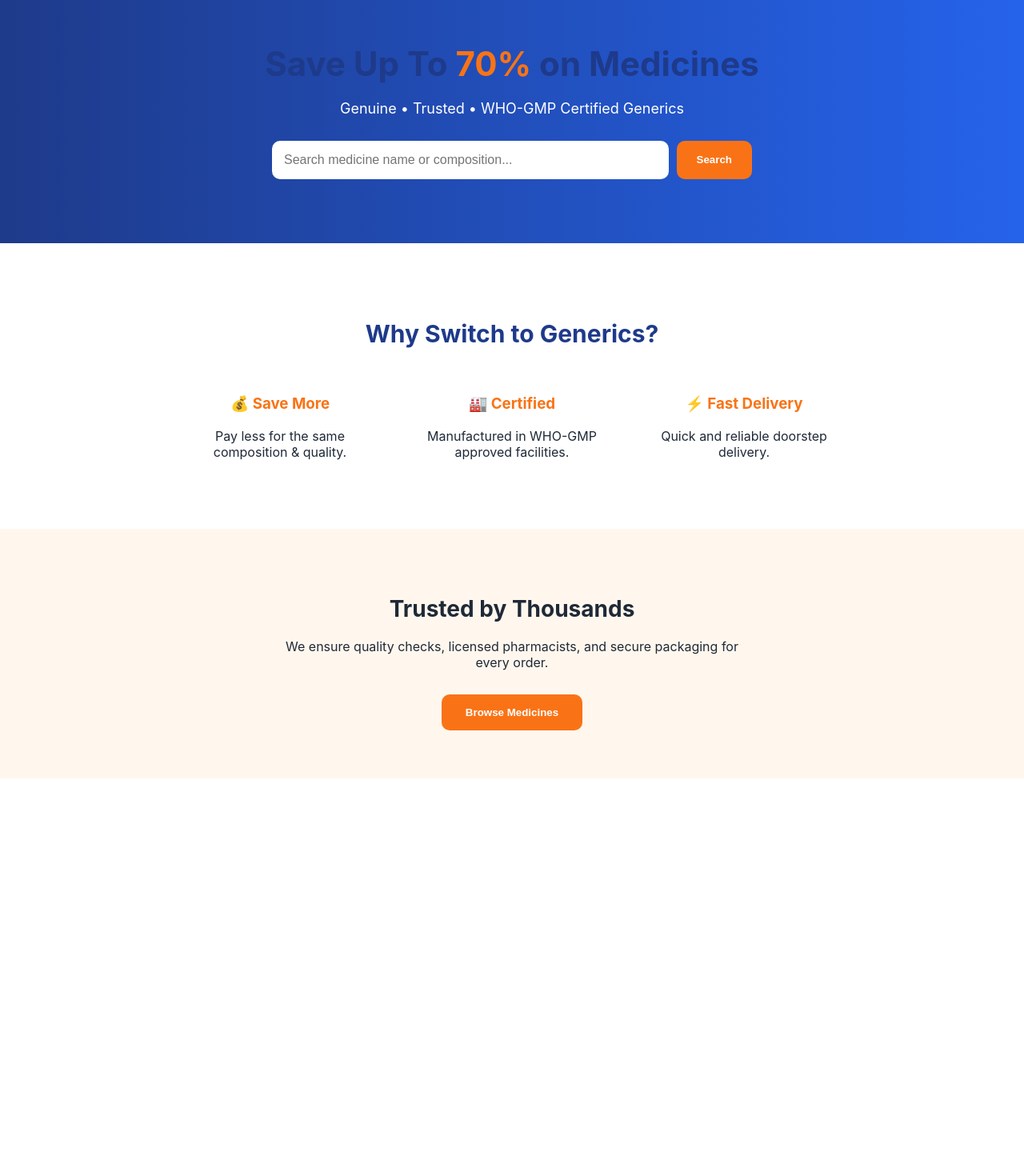
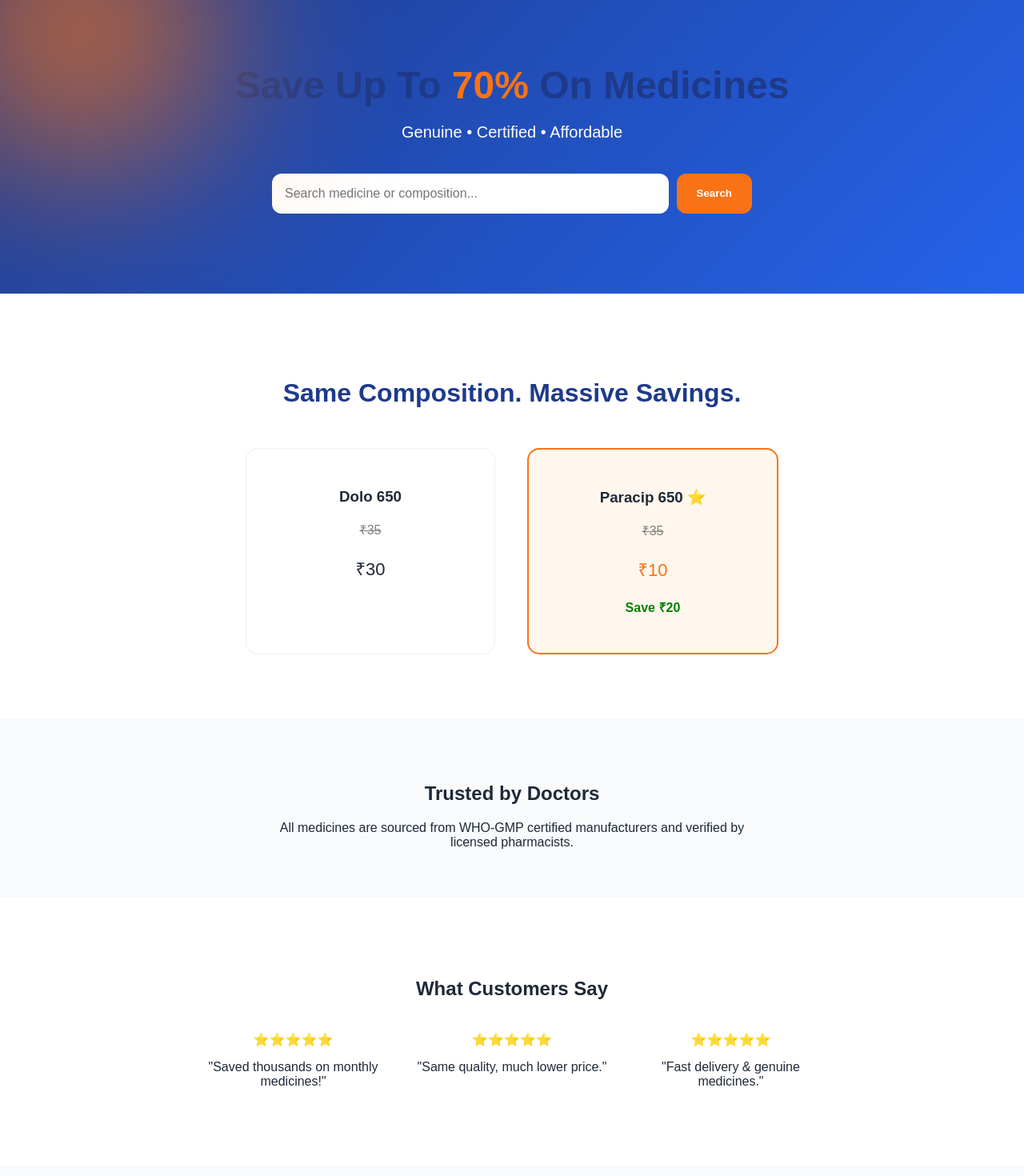
Before and after one commit to azees4997-spec/qurify-app, a Next.js app: page / in a window 1280 px wide. Shown: the part 120-1590 px from the top of the page at 80% size. Before the commit the page ends 1093 px from the top, so only its background shows below. Built offline with nearby package versions, Linux system fonts and the light colour scheme; no server answers.

Commit message:
Update page.js

```diff
--- a/app/page.js
+++ b/app/page.js
@@ -1,11 +1,32 @@
 "use client";
 
-import { useState } from "react";
+import { useEffect, useState } from "react";
 import { useRouter } from "next/navigation";
 
 export default function Home() {
   const [search, setSearch] = useState("");
+  const [count, setCount] = useState(0);
   const router = useRouter();
+
+  // Animated Savings Counter
+  useEffect(() => {
+    let start = 0;
+    const end = 70;
+    const duration = 1500;
+    const incrementTime = 20;
+    const step = end / (duration / incrementTime);
+
+    const counter = setInterval(() => {
+      start += step;
+      if (start >= end) {
+        start = end;
+        clearInterval(counter);
+      }
+      setCount(Math.floor(start));
+    }, incrementTime);
+
+    return () => clearInterval(counter);
+  }, []);
 
   const handleSearch = () => {
     if (search.trim() !== "") {
@@ -16,26 +37,47 @@
   };
 
   return (
-    <div style={{ background: "#ffffff" }}>
+    <div style={{ fontFamily: "Arial, sans-serif", background: "#fff" }}>
 
       {/* HERO SECTION */}
       <section
         style={{
-          padding: "80px 20px",
+          padding: "100px 20px",
           textAlign: "center",
-          background: "linear-gradient(to right, #1E3A8A, #2563eb)",
+          background: "linear-gradient(135deg, #1E3A8A, #2563EB)",
           color: "white",
+          position: "relative",
+          overflow: "hidden",
         }}
       >
-        <h1 style={{ fontSize: 42, marginBottom: 20 }}>
-          Save Up To <span style={{ color: "#F97316" }}>70%</span> on Medicines
+        {/* Animated Background Glow */}
+        <div
+          style={{
+            position: "absolute",
+            width: 300,
+            height: 300,
+            background: "#F97316",
+            borderRadius: "50%",
+            filter: "blur(120px)",
+            top: -50,
+            left: -50,
+            animation: "pulse 6s infinite",
+          }}
+        />
+
+        <h1 style={{ fontSize: 48, marginBottom: 20 }}>
+          Save Up To{" "}
+          <span style={{ color: "#F97316" }}>
+            {count}%
+          </span>{" "}
+          On Medicines
         </h1>
 
-        <p style={{ fontSize: 18, marginBottom: 30 }}>
-          Genuine • Trusted • WHO-GMP Certified Generics
+        <p style={{ fontSize: 20, marginBottom: 40 }}>
+          Genuine • Certified • Affordable
         </p>
 
-        {/* SEARCH BAR */}
+        {/* Sticky Search Bar */}
         <div
           style={{
             maxWidth: 600,
@@ -45,27 +87,26 @@
           }}
         >
           <input
-            placeholder="Search medicine name or composition..."
+            placeholder="Search medicine or composition..."
             value={search}
             onChange={(e) => setSearch(e.target.value)}
             style={{
               flex: 1,
-              padding: 15,
-              borderRadius: 10,
+              padding: 16,
+              borderRadius: 12,
               border: "none",
               fontSize: 16,
             }}
           />
-
           <button
             onClick={handleSearch}
             style={{
-              padding: "15px 25px",
+              padding: "16px 25px",
               background: "#F97316",
               border: "none",
-              borderRadius: 10,
+              borderRadius: 12,
               color: "white",
-              fontWeight: 600,
+              fontWeight: "bold",
               cursor: "pointer",
             }}
           >
@@ -74,15 +115,15 @@
         </div>
       </section>
 
-      {/* WHY SWITCH SECTION */}
+      {/* BEFORE vs AFTER SECTION */}
       <section
         style={{
-          padding: "70px 20px",
+          padding: "80px 20px",
           textAlign: "center",
         }}
       >
-        <h2 style={{ fontSize: 30, marginBottom: 40, color: "#1E3A8A" }}>
-          Why Switch to Generics?
+        <h2 style={{ fontSize: 32, color: "#1E3A8A", marginBottom: 50 }}>
+          Same Composition. Massive Savings.
         </h2>
 
         <div
@@ -93,55 +134,104 @@
             flexWrap: "wrap",
           }}
         >
-          <div style={{ maxWidth: 250 }}>
-            <h3 style={{ color: "#F97316" }}>💰 Save More</h3>
-            <p>Pay less for the same composition & quality.</p>
+          <div
+            style={{
+              border: "1px solid #eee",
+              padding: 30,
+              borderRadius: 15,
+              width: 250,
+            }}
+          >
+            <h3>Dolo 650</h3>
+            <p style={{ textDecoration: "line-through", color: "gray" }}>
+              ₹35
+            </p>
+            <p style={{ fontSize: 22 }}>₹30</p>
           </div>
 
-          <div style={{ maxWidth: 250 }}>
-            <h3 style={{ color: "#F97316" }}>🏭 Certified</h3>
-            <p>Manufactured in WHO-GMP approved facilities.</p>
-          </div>
-
-          <div style={{ maxWidth: 250 }}>
-            <h3 style={{ color: "#F97316" }}>⚡ Fast Delivery</h3>
-            <p>Quick and reliable doorstep delivery.</p>
+          <div
+            style={{
+              border: "2px solid #F97316",
+              background: "#FFF7ED",
+              padding: 30,
+              borderRadius: 15,
+              width: 250,
+            }}
+          >
+            <h3>Paracip 650 ⭐</h3>
+            <p style={{ textDecoration: "line-through", color: "gray" }}>
+              ₹35
+            </p>
+            <p style={{ fontSize: 22, color: "#F97316" }}>₹10</p>
+            <p style={{ color: "green", fontWeight: "bold" }}>
+              Save ₹20
+            </p>
           </div>
         </div>
       </section>
 
-      {/* TRUST SECTION */}
+      {/* DOCTOR TRUST BADGE */}
       <section
         style={{
-          background: "#FFF7ED",
+          background: "#F8FAFC",
           padding: "60px 20px",
           textAlign: "center",
         }}
       >
-        <h2 style={{ fontSize: 28, marginBottom: 20 }}>
-          Trusted by Thousands
+        <h2 style={{ marginBottom: 20 }}>Trusted by Doctors</h2>
+        <p style={{ maxWidth: 600, margin: "auto" }}>
+          All medicines are sourced from WHO-GMP certified manufacturers and verified by licensed pharmacists.
+        </p>
+      </section>
+
+      {/* TESTIMONIALS */}
+      <section style={{ padding: "80px 20px", textAlign: "center" }}>
+        <h2 style={{ marginBottom: 40 }}>What Customers Say</h2>
+
+        <div
+          style={{
+            display: "flex",
+            justifyContent: "center",
+            gap: 30,
+            flexWrap: "wrap",
+          }}
+        >
+          <div style={{ maxWidth: 250 }}>
+            ⭐⭐⭐⭐⭐
+            <p>"Saved thousands on monthly medicines!"</p>
+          </div>
+          <div style={{ maxWidth: 250 }}>
+            ⭐⭐⭐⭐⭐
+            <p>"Same quality, much lower price."</p>
+          </div>
+          <div style={{ maxWidth: 250 }}>
+            ⭐⭐⭐⭐⭐
+            <p>"Fast delivery & genuine medicines."</p>
+          </div>
+        </div>
+      </section>
+
+      {/* FAQ SECTION */}
+      <section
+        style={{
+          background: "#F8FAFC",
+          padding: "60px 20px",
+        }}
+      >
+        <h2 style={{ textAlign: "center", marginBottom: 30 }}>
+          Frequently Asked Questions
         </h2>
 
-        <p style={{ maxWidth: 600, margin: "auto" }}>
-          We ensure quality checks, licensed pharmacists,
-          and secure packaging for every order.
-        </p>
+        <div style={{ maxWidth: 700, margin: "auto" }}>
+          <p><strong>Are generic medicines safe?</strong></p>
+          <p>Yes. They contain the same active ingredients as branded medicines.</p>
 
-        <button
-          onClick={() => router.push("/catalogue")}
-          style={{
-            marginTop: 30,
-            padding: "15px 30px",
-            background: "#F97316",
-            border: "none",
-            borderRadius: 10,
-            color: "white",
-            fontWeight: 600,
-            cursor: "pointer",
-          }}
-        >
-          Browse Medicines
-        </button>
+          <p><strong>Why are they cheaper?</strong></p>
+          <p>No heavy marketing costs — same quality at lower price.</p>
+
+          <p><strong>Do I need prescription?</strong></p>
+          <p>Prescription medicines require valid doctor prescription.</p>
+        </div>
       </section>
 
     </div>
```
